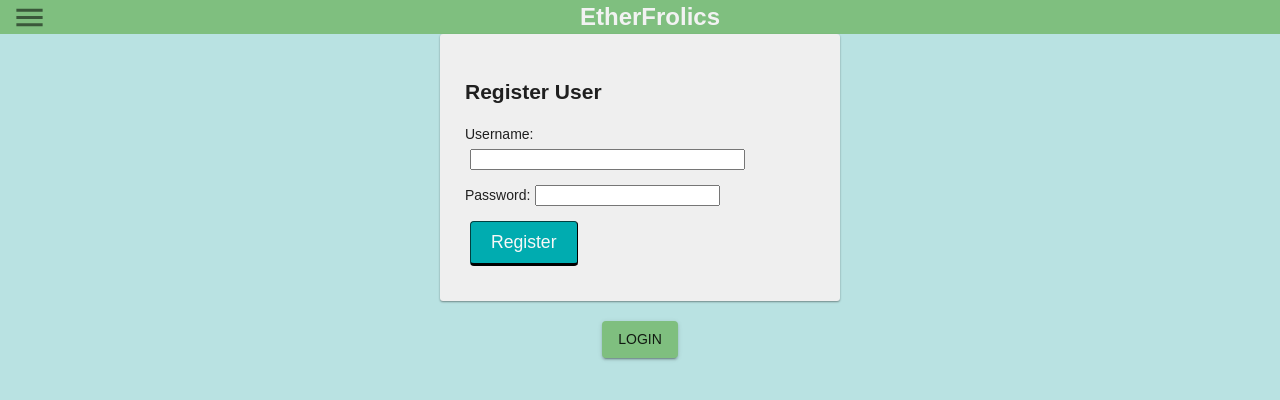
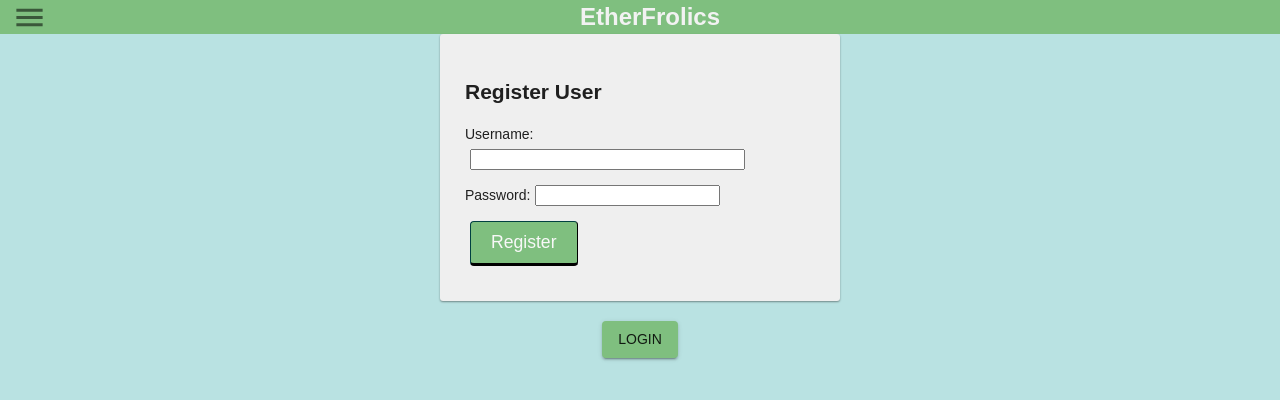
Before and after one commit to TuckerLandis/EtherFrolics, a React (Create React App) app: page /#/registration in a window 1280 px wide. Shown: the top 400 px of the page. Built offline with nearby package versions, Linux system fonts and the light colour scheme; no server answers.

Commit message:
change login form button color

```diff
--- a/src/components/App/App.css
+++ b/src/components/App/App.css
@@ -33,11 +33,12 @@ Button
   border-color: #014041;
   border-width: 1px 1px 3px;
   border-radius: 4px;
-  background-color: #00acb0;
+  background-color: #7fbf7f;
   color: #f8f8f8;
   font-size: 1.1rem;
   outline: 0;
   cursor: pointer;
+
 }
 
 .btn_sizeMin {
--- a/src/components/LandingPage/LandingPage.jsx
+++ b/src/components/LandingPage/LandingPage.jsx
@@ -3,7 +3,8 @@ import { Route, useHistory, useLocation } from 'react-router-dom';
 import { useDispatch, useSelector } from 'react-redux';
 
 import './LandingPage.css';
-import IMG_1194 from '../../images/IMG_1194.JPG';
+import EFLOGOSvg from '../../images/ether-logo-off.svg';
+
 
 
 import MobileStepper from '@material-ui/core/MobileStepper';
```
Also changed, not shown: documentation/images/IMG_1194.JPG (deleted), src/images/ether-logo-off.svg (renamed from src/images/etherlogooff.svg).
